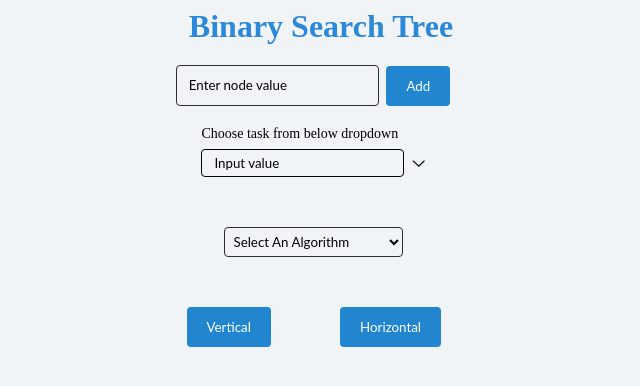
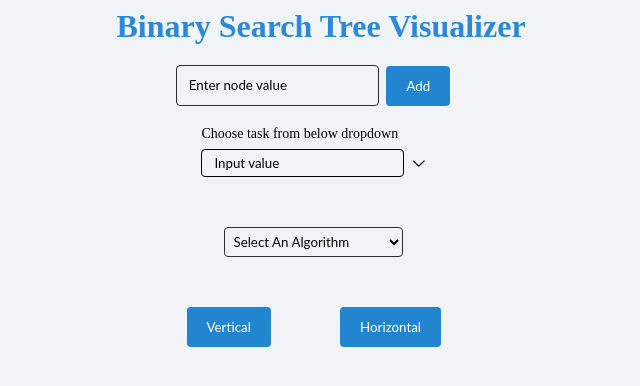
Before and after one commit to Souvik-Banerjee2000/TreeVisualiser, a React (Create React App) app: page / in a window 1280 px wide. Shown: the top 386 px of the page, without its empty margins (327-967 px from the left). Built offline with nearby package versions, Linux system fonts and the light colour scheme.

Commit message:
Update App.js

```diff
--- a/src/App.js
+++ b/src/App.js
@@ -21,7 +21,7 @@ function App() {
         <SubmissionContextProvider>
         <CurrentProblemContextProvider>
           <div draggable={true} style={{width:'100vw',display:'flex',alignItems:'center',justifyContent:'center',marginBottom:'20px'}}>
-            <h1 style={{ margin:'0 auto' , color:'#2c88d9'}}>Binary Search Tree</h1>
+            <h1 style={{ margin:'0 auto' , color:'#2c88d9'}}>Binary Search Tree Visualizer</h1>
         </div>
           <div style={{display:'flex',flexDirection:'column'}}>
           <Form/>
```
